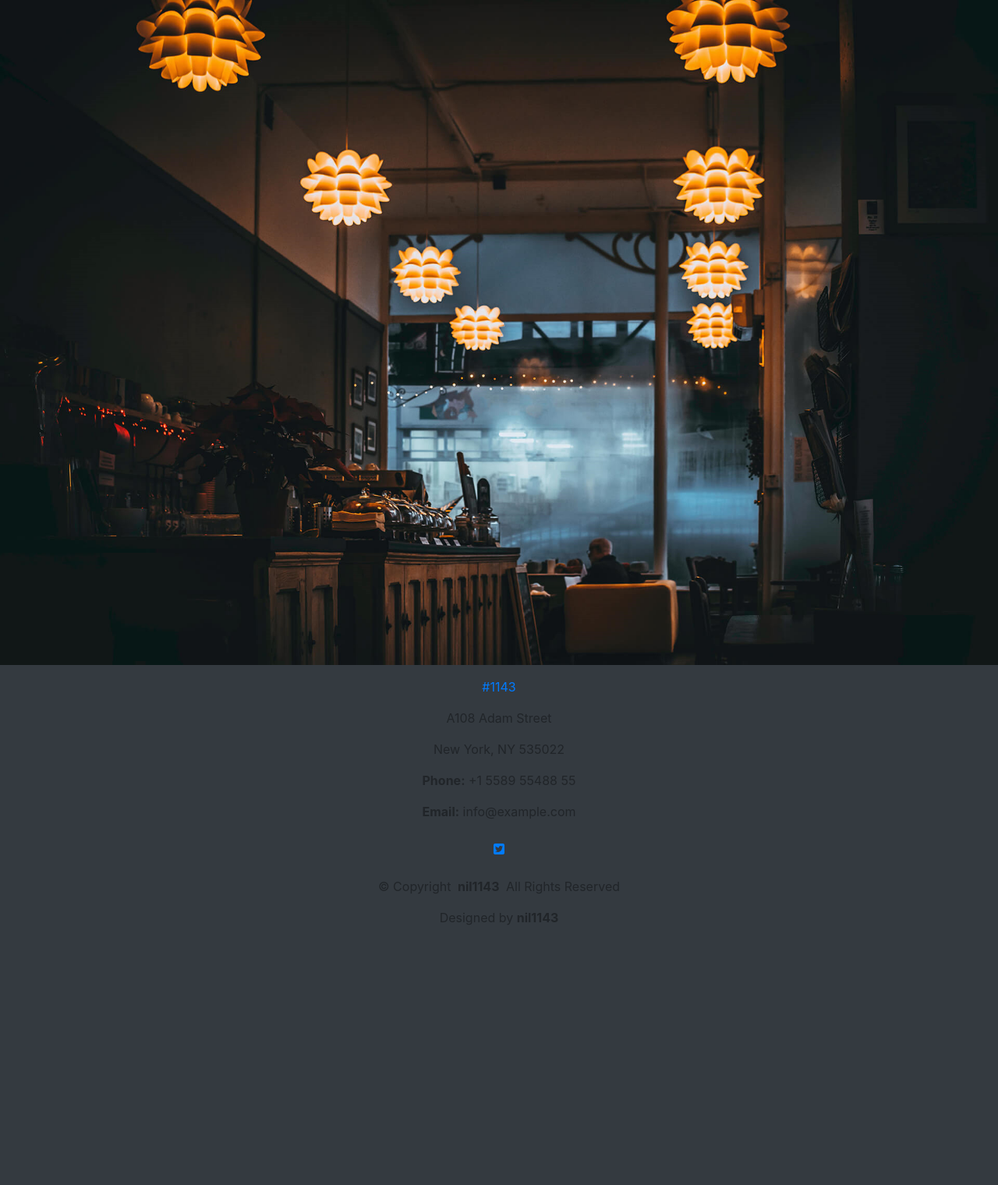
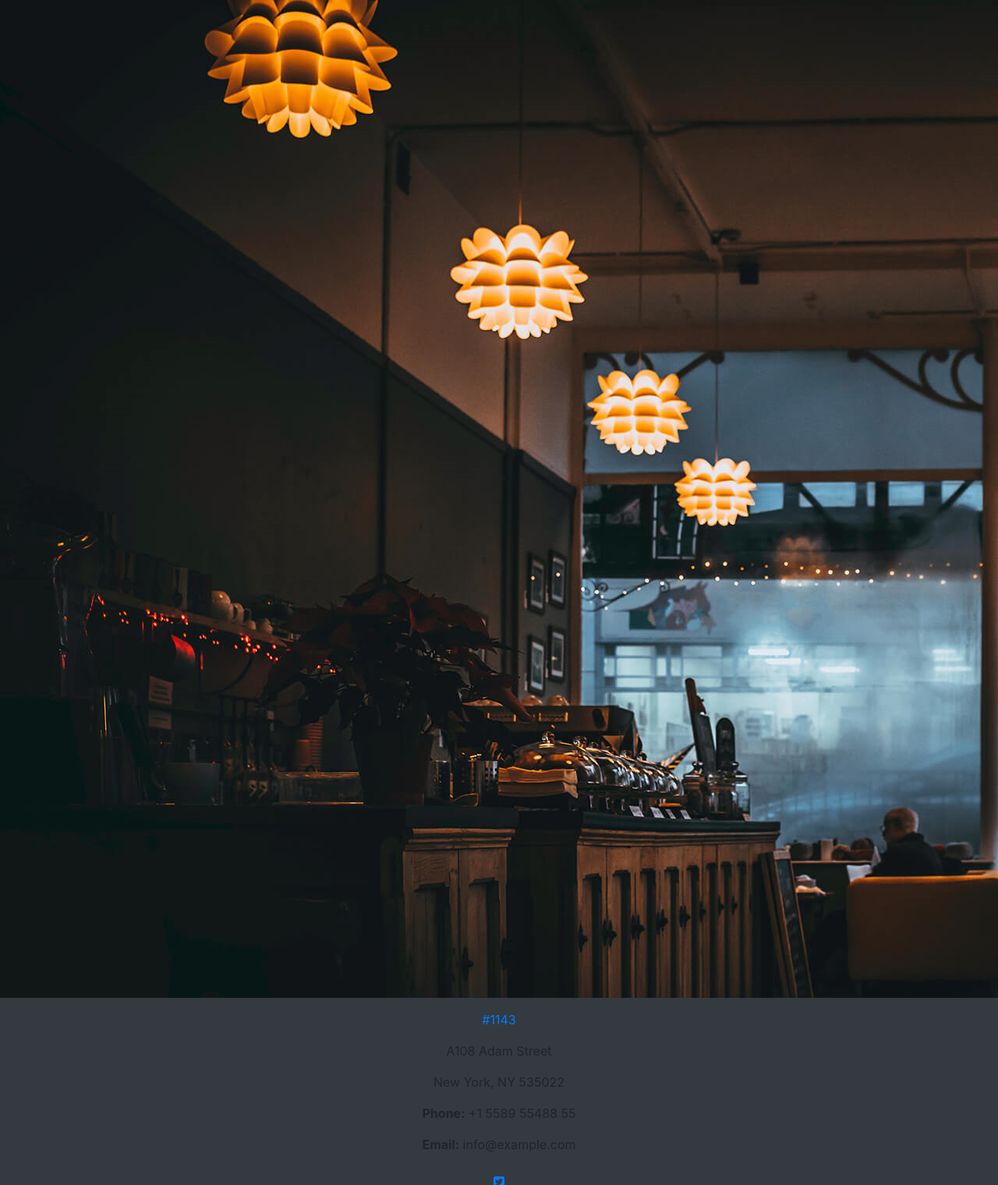
Before and after one commit to nil1143/restaurant-django, a Django app: page /home/ in a window 1280 px wide. Shown: the part 56-1576 px from the top of the page at 78% size. Before the commit the page ends 1242 px from the top, so only its background shows below. Run offline with Django 4.2, Linux system fonts and the light colour scheme; some libraries are stand-ins or nearby versions.

Commit message:
some edits in the templates

```diff
--- a/reservation/urls.py
+++ b/reservation/urls.py
@@ -1,7 +1,6 @@
 from . import views
 from django.urls import path
 
-app_name = 'reservation'
 
 urlpatterns = [
     path('', views.reserve_table , name='reserve_table'),
--- a/static/css/style.css
+++ b/static/css/style.css
@@ -0,0 +1,4 @@
+main {
+    background: url('/static/assets/home.png') no-repeat fixed;
+    height: 100vw;
+}
--- a/templates/base.html
+++ b/templates/base.html
@@ -1,7 +1,9 @@
 {% load static %}
 
+{% url 'reserve_table' as reservation_url %}
+
+
 <!DOCTYPE html>
-<html lang="en">
   <head>
     <meta charset="UTF-8" />
     <meta name="viewport" content="width=device-width, initial-scale=1.0" />
@@ -56,7 +58,19 @@
       </div>
     </nav>
     <!-- IMAGE -->
-    <img src="{% static 'assets/home.png' %}"  class="img-fluid" alt="..." />
+    <main class="flex-shrink-0 main-bg">
+      <!-- <img src="{% static 'assets/home.png' %}"  class="img-fluid" alt="..." /> -->
+      <!-- {% if user.is_authenticated %}
+      <p class="text-end m-3">You are logged in as {{ user }}</p>
+      {% else %}
+      <p class="text-end m-3">You are not logged in</p>
+      {% endif %} -->
+      {% block content %}
+      <!-- Content Goes here -->
+
+      {% endblock content %}
+
+  </main>
 
     <footer class="footer mt-auto py-3 dark-bg">
       <div class="container footer-contact text-center">
```
Also changed, not shown: reservation/forms.py (added, +8 -0 lines), reservation/templates/reservation/index.html (deleted, +0 -7 lines), reservation/views.py (+8 -4 lines), templates/reservation.html (added, +12 -0 lines).
